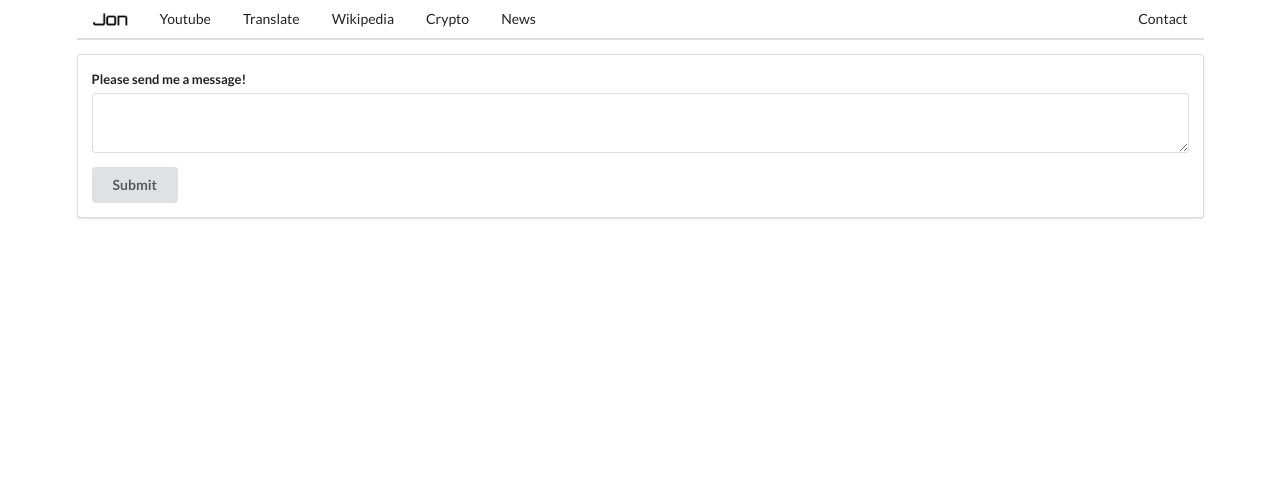
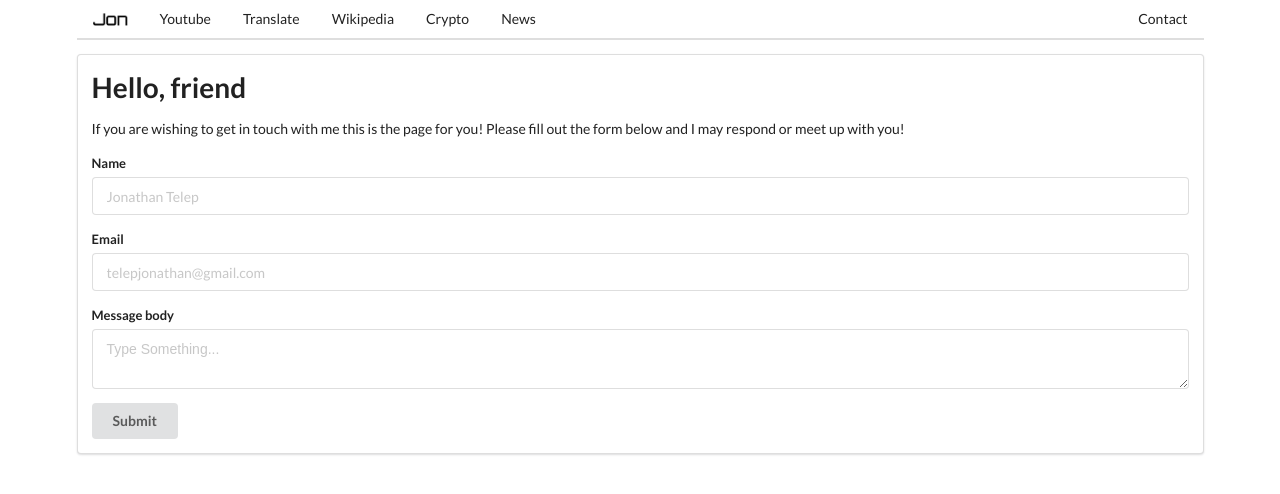
Before and after one commit to JonTelep/JonathanTelep, a React (Create React App) app: page /contact in a window 1280 px wide. Shown: the top 494 px of the page. Built offline with nearby package versions, Linux system fonts and the light colour scheme; no server answers.

Commit message:
Updated contact page, Changed some text, changed some class to className react warnings. Change IPData function to work, but still not implemented within the contact.js component. Reached out to IPData to respond to an email.

```diff
--- a/src/apis/IPData.js
+++ b/src/apis/IPData.js
@@ -1,23 +1,60 @@
-import React from 'react';
+import React , {useState} from 'react';
+import axios from 'axios';
 import IPData from 'ipdata';
 
-const IPInformation = () => {
+/* const IPInformation = () => {
+    const IPAddress = '';
+
     const ipdata = new IPData(`${process.env.REACT_APP_IPDATA_KEY}`);
-    console.log('before');
-    const ip = ipdata.lookup()
-  .then(function(info) {
+    console.log('before lookup');
+    const ip = '1.1.1.1';
+    ipdata.lookup(ip)
+      .then((info) => {
     // info.ip === '<hostcomputerip>'
     // ...
+    IPAddress = info.ip;
+    console.log(info);
+
   });
   console.log('after');
-  console.log(ip);
+  console.log(IPAddress);
 
-    return(
-        <div>
-            This is the IP information:
-        </div>
+  return IPAddress;
+}
 
-    );
+export default IPInformation;
+ */
+/*
+$.get("https://api.ipdata.co?api-key=test", function(response) {
+    console.log(response.ip);
+}, "jsonp");
+*/
+
+/* const search = async () => {
+  await axios.get(`https://api.ipdata.co?api-key=${process.env.REACT_APP_IPDATA_KEY}`, {});
+
+  setResults(data.query.search);
+}; */
+
+const IPInformation = () => {
+  console.log("IM RIGHTE HRERE1");
+  var IPAddress = '';
+  const response =  axios.get(`https://api.ipdata.co?api-key=${process.env.REACT_APP_IPDATA_KEY}`, function(response) {
+      console.log("inside")
+      IPAddress = response.ip;
+
+    }, "jsonp");
+    console.log("IM RIGHTE HRERE2");
+    console.log(response.ip);
+    console.log("IM RIGHTE HRERE3");
+
+
+  return response.ip;
+
+/* console.log('after');
+console.log(IPAddress); */
+
 
 }
+
 export default IPInformation;
--- a/src/apis/Youtube.js
+++ b/src/apis/Youtube.js
@@ -9,5 +9,4 @@ export default axios.create({
         maxResults: 5,
         key: KEY
     }
-
 });
--- a/src/components/Contact.js
+++ b/src/components/Contact.js
@@ -4,26 +4,68 @@ import IPInformation from '../apis/IPData';
 
 const Contact = () => {
     //state variables
+
+    //Feedback state
     const [feedback, setFeedback] = useState('');
-    //const [ip, setIp] = useState('');
+    const [feebackWarning, setFeebackWarning] = useState(false);
+
+    //Email state
+    const [email, setEmail] = useState('');
+    //const [emailWarning, setEmailWarning] = useState(false); //potentially implement in future
+
+    //Name state
+    const [name, setName] = useState('');
+    //const [nameWarning, setNameWarning] = useState(false); //potentially implement in future
+
+    //IPData state
+    const [ip, setIp] = useState('192.168.0.1');
+
+    //backe4app response state
     const [feedbackId, setFeedbackId] = useState('');
+
+    //
     const [activeForm, setActiveForm] = useState(true); //cant be in a class
+
+    //null feedback warning state
     const [warning, setWarning] = useState('');
     const [warningCount, setWarningCount] = useState(0);
-    const [hideWarning, setHideWarning] = useState(false);
-    const changeHandler = (e) => {
-        setFeedback(e.target.value);
+
+
+    const changeFeedbackHandler = (event) => {
+        setFeedback(event.target.value);
     };
+    const changeEmailHandler = (event) => {
+        setEmail(event.target.value);
+    }
+    const changeNameHandler = (event) => {
+        setName(event.target.value);
+    }
 
-    const submitHandler = (e) => {
+    const submitHandler = (event) => {
+
         //prevent refresh when submit is entered
-        e.preventDefault();
+        event.preventDefault();
+
+        //IPData call
+        //setIp(IPInformation());
+/*         setIp('192.168.0.1');
+        if(!ip){
+            console.log('rest here');
+            console.log(`this is ip ${ip}`);
+            setIp('192.168.0.1');
+            console.log(`this is ip ${ip}`);
+        } */
+
         //makes feedback not be empty before submit
         if(feedback.length > 0){
             const article = {
                 feedback : feedback,
-                ip: '192.26.26.26',
+                FullName : name,
+                Email : email,
+                ip: ip,
             }
+            console.log('This is the article:');
+            console.log(article);
             const headers = {
                 'X-Parse-Application-Id' : `${process.env.REACT_APP_JT_FEEDBACK_APP_ID}`,
                 'X-Parse-REST-API-Key' : `${process.env.REACT_APP_JT_FEEDBACK_API_KEY}`
@@ -34,44 +76,66 @@ const Contact = () => {
             .catch(function (error){
                 if (error.response) {
                     // Request made and server responded
-                    console.log("1000start");
                     console.log(error.response.data);
                     console.log(error.response.status);
                     console.log(error.response.headers);
-                    console.log("1000end");
                 } else if (error.request) {
                     // The request was made but no response was received
-                    console.log("2000here");
                     console.log(error.request);
                 } else {
                     // Something happened in setting up the request that triggered an Error
-                    console.log("3000here");
+
                     console.log('Error', error.message);
                 }
             });
             //below removes the form div to help with spam submissions
             setActiveForm(false);
         }else{
-            setHideWarning(true);
+            setFeebackWarning(true);
             setWarningCount(warningCount+1);
-            console.log(`Can't submit null, tried: ${warningCount} times`);
+
+            //meme warning
             if(warningCount < 3){
                 setWarning(`Can't submit null, attempts: ${warningCount}`);
             }else{
                 setWarning(`Counting is hard, null submission ${warningCount} attempts`);
             }
-
         }
     }
     return (
         <div>
             { activeForm ?
-            <div class="ui segment">
+            <div className="ui segment">
+                <h1>Hello, friend</h1>
+                <p>
+                    If you are wishing to get in touch with me this is the page for you! Please fill out the form below
+                    and I may respond or meet up with you!
+                </p>
                 <form onSubmit={submitHandler} className="ui form">
                     <div className="ui field">
-                        <label>Please send me a message!</label>
+                        <label>Name</label>
+                        <input
+                        type="text"
+                        name="fullName"
+                        placeholder="Jonathan Telep"
+                        value={name}
+                        onChange={changeNameHandler}
+                         />
+                    </div>
+                    <div className="ui field">
+                        <label>Email</label>
+                        <input
+                        type="text"
+                        name="email"
+                        placeholder="telepjonathan@gmail.com"
+                        value={email}
+                        onChange={changeEmailHandler}
+                        />
+                    </div>
+                    <div className="ui field">
+                        <label>Message body</label>
                         {
-                        hideWarning ?
+                        feebackWarning ?
                         <div className="ui red segment">{warning}</div>
                         : null
                         }
@@ -79,15 +143,16 @@ const Contact = () => {
                             type="text"
                             rows="2"
                             name="feedback"
+                            placeholder="Type Something..."
                             value={feedback}
-                            onChange={changeHandler}
+                            onChange={changeFeedbackHandler}
                         />
                     </div>
-                    <button type="submit" class="ui button">Submit</button>
+                    <button type="submit" className="ui button">Submit</button>
                 </form>
             </div>
             :
-            <div class="ui segment">
+            <div className="ui segment">
             <h2>Thank you for your entry!</h2>
                 <div className="ui segment">
                     Feedback Id: {feedbackId}
--- a/src/components/Landing.js
+++ b/src/components/Landing.js
@@ -63,7 +63,7 @@ const Landing = () => {
 
             <h3 className="ui top attached header">What I've done</h3>
                 <div className="ui attached segment">
-                    <div class="ui massive horizontal divided list">
+                    <div className="ui massive horizontal divided list">
                         <div className="item">
                             <Link href="/youtube" className="item">
                                 Youtube Emulator
--- a/src/components/reusable/Segment.js
+++ b/src/components/reusable/Segment.js
@@ -16,7 +16,7 @@ const Segment = ({  img, link, title, content, twitter }) => {
                 </a>
             </h3>
             <div className="ui attached segment">
-            <img class="ui centered medium image" src={img}></img>
+            <img className="ui centered medium image" src={img}></img>
                 <p>{content}</p>
             </div>
         </div>
--- a/src/components/reusable/SegmentAPIs.js
+++ b/src/components/reusable/SegmentAPIs.js
@@ -12,7 +12,7 @@ const Segment = ({ icon, link, linkName, content}) => {
             <div className="item">
                 <i className={icon}></i>
                 <div className="content">
-                    <a role="listitem" class="item" href={link}>
+                    <a role="listitem" className="item" href={link}>
                         {linkName}
                     </a> {content}
                 </div>
```
